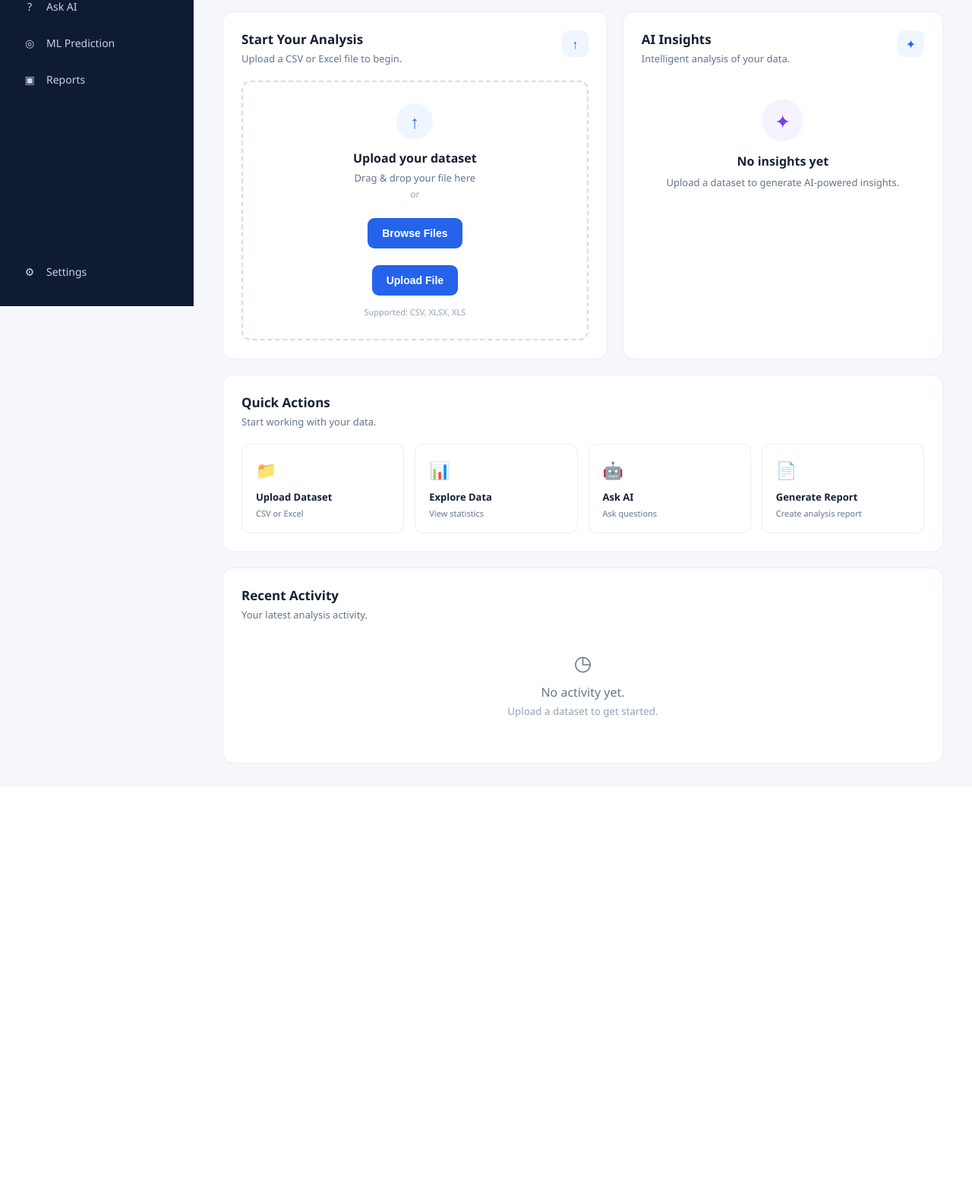
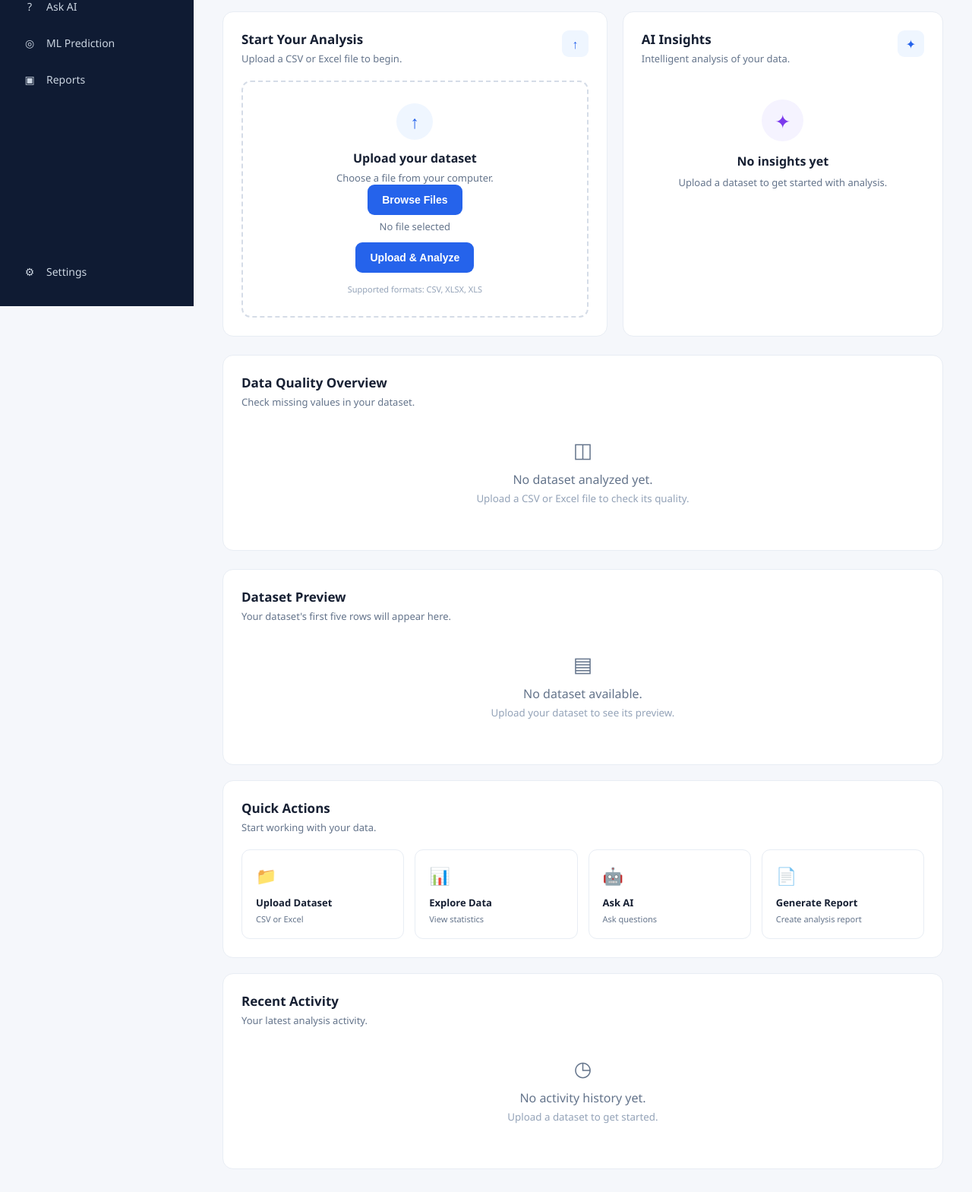
Before and after one commit to Viivek17/AI-Data-Analytics-Dashboard, a Flask app: page / in a window 1280 px wide. Shown: the part 397-1966 px from the top of the page at 76% size. Before the commit the page ends 1402 px from the top, so only its background shows below. Run offline with Flask 3, Linux system fonts and the light colour scheme.

Commit message:
Integrate dataset upload with dashboard UI

```diff
--- a/app.py
+++ b/app.py
@@ -1,13 +1,33 @@
-from flask import Flask, render_template, request
+from flask import Flask, render_template, request, redirect, url_for, flash
 import os
 import pandas as pd
+from werkzeug.utils import secure_filename
 
 app = Flask(__name__)
+app.secret_key = "insightforge-dev-key"
 
 UPLOAD_FOLDER = "uploads"
+ALLOWED_EXTENSIONS = {"csv", "xlsx", "xls"}
+
 app.config["UPLOAD_FOLDER"] = UPLOAD_FOLDER
 
 os.makedirs(UPLOAD_FOLDER, exist_ok=True)
+
+
+def allowed_file(filename):
+    return (
+        "." in filename
+        and filename.rsplit(".", 1)[1].lower() in ALLOWED_EXTENSIONS
+    )
+
+
+def read_dataset(file_path):
+    extension = file_path.rsplit(".", 1)[1].lower()
+
+    if extension == "csv":
+        return pd.read_csv(file_path)
+
+    return pd.read_excel(file_path)
 
 
 @app.route("/")
@@ -17,61 +37,64 @@ def home():
 
 @app.route("/upload", methods=["POST"])
 def upload_file():
-
     file = request.files.get("file")
 
-    if not file or file.filename == "":
-        return "No file selected"
+    if file is None or file.filename == "":
+        flash("Please select a dataset first.", "error")
+        return redirect(url_for("home"))
 
-    file_path = os.path.join(
-        app.config["UPLOAD_FOLDER"],
-        file.filename
-    )
+    if not allowed_file(file.filename):
+        flash("Please upload a CSV or Excel file.", "error")
+        return redirect(url_for("home"))
 
-    file.save(file_path)
+    filename = secure_filename(file.filename)
+
+    if not filename:
+        flash("Invalid filename.", "error")
+        return redirect(url_for("home"))
+
+    file_path = os.path.join(app.config["UPLOAD_FOLDER"], filename)
 
     try:
+        file.save(file_path)
+        df = read_dataset(file_path)
 
-        # Read CSV
-        if file.filename.lower().endswith(".csv"):
-            df = pd.read_csv(file_path)
+        rows, columns = df.shape
+        missing_values = int(df.isna().sum().sum())
+        total_cells = rows * columns
 
-        # Read Excel
-        elif file.filename.lower().endswith((".xlsx", ".xls")):
-            df = pd.read_excel(file_path)
+        if total_cells > 0:
+            quality_score = round(
+                ((total_cells - missing_values) / total_cells) * 100,
+                2
+            )
+        else:
+            quality_score = 100.0
 
-        else:
-            return "Unsupported file format"
-
-        rows = len(df)
-        columns = len(df.columns)
-
-        preview = df.head(5).to_html(
+        preview_html = df.head(5).to_html(
+            index=False,
             classes="data-preview",
-            index=False
+            border=0,
+            na_rep="Missing"
         )
 
-        return f"""
-        <h1>Dataset Uploaded Successfully</h1>
+        return render_template(
+            "index.html",
+            dataset_name=filename,
+            total_rows=rows,
+            total_columns=columns,
+            missing_values=missing_values,
+            quality_score=quality_score,
+            preview_table=preview_html
+        )
 
-        <p><strong>File:</strong> {file.filename}</p>
-
-        <p><strong>Total Rows:</strong> {rows}</p>
-
-        <p><strong>Total Columns:</strong> {columns}</p>
-
-        <h2>Dataset Preview</h2>
-
-        {preview}
-
-        <br>
-
-        <a href="/">← Back to Dashboard</a>
-        """
-
-    except Exception as e:
-
-        return f"Error reading dataset: {str(e)}"
+    except Exception:
+        app.logger.exception("Dataset processing failed")
+        flash(
+            "Could not read this dataset. Please check the file format.",
+            "error"
+        )
+        return redirect(url_for("home"))
 
 
 if __name__ == "__main__":
--- a/static/css/style.css
+++ b/static/css/style.css
@@ -537,3 +537,99 @@ body {
         grid-template-columns: 1fr;
     }
 }
+/* Day 4: Dataset preview and data quality */
+
+.notice {
+    padding: 14px 18px;
+    margin-bottom: 20px;
+    border-radius: 10px;
+    background: #e8f5e9;
+    color: #216e39;
+}
+
+.notice.error {
+    background: #ffebee;
+    color: #b42318;
+}
+
+.quality-panel,
+.preview-panel {
+    margin-top: 24px;
+}
+
+.quality-details {
+    display: grid;
+    grid-template-columns: repeat(3, minmax(0, 1fr));
+    gap: 16px;
+    margin-top: 20px;
+}
+
+.quality-item {
+    padding: 18px;
+    border: 1px solid #e7eaf0;
+    border-radius: 12px;
+    display: flex;
+    flex-direction: column;
+    gap: 10px;
+    overflow-wrap: anywhere;
+}
+
+.quality-item span {
+    color: #697386;
+    font-size: 13px;
+}
+
+.quality-item strong {
+    color: #202b3c;
+    font-size: 18px;
+}
+
+.quality-note {
+    margin-top: 16px;
+    color: #697386;
+    font-size: 12px;
+    line-height: 1.6;
+}
+
+.table-container {
+    width: 100%;
+    overflow-x: auto;
+    margin-top: 20px;
+}
+
+.data-preview {
+    width: 100%;
+    border-collapse: collapse;
+    font-size: 13px;
+    text-align: left;
+}
+
+.data-preview th,
+.data-preview td {
+    padding: 12px 14px;
+    border-bottom: 1px solid #e7eaf0;
+    white-space: nowrap;
+}
+
+.data-preview th {
+    background: #f3f6fb;
+    color: #26364b;
+    font-weight: 600;
+}
+
+.data-preview tbody tr:hover {
+    background: #f8faff;
+}
+
+.selected-file {
+    margin: 12px 0;
+    font-size: 13px;
+    color: #697386;
+    overflow-wrap: anywhere;
+}
+
+@media (max-width: 650px) {
+    .quality-details {
+        grid-template-columns: 1fr;
+    }
+}
--- a/templates/index.html
+++ b/templates/index.html
@@ -20,7 +20,6 @@
 
         <div class="brand">
             <div class="brand-icon">IF</div>
-
             <div>
                 <h2>InsightForge</h2>
                 <span>AI Analytics</span>
@@ -29,60 +28,48 @@
 
         <nav class="navigation">
 
-            <a href="#" class="nav-item active">
-                <span>⌂</span>
-                Dashboard
+            <a href="/" class="nav-item active">
+                <span>⌂</span> Dashboard
+            </a>
+
+            <a href="#upload-section" class="nav-item">
+                <span>↑</span> Upload Data
+            </a>
+
+            <a href="#quality-section" class="nav-item">
+                <span>◫</span> Data Quality
             </a>
 
             <a href="#" class="nav-item">
-                <span>↑</span>
-                Upload Data
+                <span>⚙</span> Data Cleaning
             </a>
 
             <a href="#" class="nav-item">
-                <span>◫</span>
-                Data Quality
+                <span>◈</span> EDA & Visualization
             </a>
 
             <a href="#" class="nav-item">
-                <span>⚙</span>
-                Data Cleaning
+                <span>✦</span> AI Insights
             </a>
 
             <a href="#" class="nav-item">
-                <span>◈</span>
-                EDA & Visualization
+                <span>?</span> Ask AI
             </a>
 
             <a href="#" class="nav-item">
-                <span>✦</span>
-                AI Insights
+                <span>◎</span> ML Prediction
             </a>
 
             <a href="#" class="nav-item">
-                <span>?</span>
-                Ask AI
-            </a>
-
-            <a href="#" class="nav-item">
-                <span>◎</span>
-                ML Prediction
-            </a>
-
-            <a href="#" class="nav-item">
-                <span>▣</span>
-                Reports
+                <span>▣</span> Reports
             </a>
 
         </nav>
 
         <div class="sidebar-bottom">
-
             <a href="#" class="nav-item">
-                <span>⚙</span>
-                Settings
+                <span>⚙</span> Settings
             </a>
-
         </div>
 
     </aside>
@@ -96,49 +83,51 @@
 
             <div>
                 <h1>Dashboard</h1>
-
-                <p>
-                    Analyze your data and discover meaningful insights.
-                </p>
+                <p>Analyze your data and discover meaningful insights.</p>
             </div>
 
             <div class="profile">
-
-                <div class="avatar">
-                    V
-                </div>
-
+                <div class="avatar">V</div>
                 <div>
                     <strong>Vivek</strong>
                     <small>Data Analyst</small>
                 </div>
-
             </div>
 
         </header>
+
+
+        <!-- FLASH MESSAGES -->
+        {% with messages = get_flashed_messages(with_categories=true) %}
+            {% if messages %}
+                {% for category, message in messages %}
+                    <div class="notice {{ category }}">
+                        {{ message }}
+                    </div>
+                {% endfor %}
+            {% endif %}
+        {% endwith %}
 
 
         <!-- WELCOME -->
         <section class="welcome-card">
 
             <div>
-
                 <span class="welcome-label">
                     AI-POWERED DATA ANALYSIS
                 </span>
 
-                <h2>
-                    Turn your data into insights.
-                </h2>
+                <h2>Turn your data into insights.</h2>
 
                 <p>
                     Upload your dataset and let InsightForge AI
                     analyze, visualize and explain your data.
                 </p>
-
             </div>
 
-            <button class="primary-btn">
+            <button class="primary-btn"
+                    type="button"
+                    onclick="document.getElementById('fileInput').click()">
                 + Upload Dataset
             </button>
 
@@ -149,111 +138,65 @@
         <section class="stats-grid">
 
             <div class="stat-card">
-
-                <div class="stat-icon blue">
-                    ▣
-                </div>
-
+                <div class="stat-icon blue">▣</div>
                 <div>
                     <span>Total Datasets</span>
-                    <h3>0</h3>
+                    <h3>{{ 1 if dataset_name else 0 }}</h3>
                 </div>
-
             </div>
 
+            <div class="stat-card">
+                <div class="stat-icon green">▤</div>
+                <div>
+                    <span>Total Rows</span>
+                    <h3>{{ total_rows if total_rows is defined else 0 }}</h3>
+                </div>
+            </div>
 
             <div class="stat-card">
-
-                <div class="stat-icon green">
-                    ▤
+                <div class="stat-icon purple">▥</div>
+                <div>
+                    <span>Total Columns</span>
+                    <h3>{{ total_columns if total_columns is defined else 0 }}</h3>
                 </div>
-
-                <div>
-                    <span>Total Rows</span>
-                    <h3>0</h3>
-                </div>
-
             </div>
 
-
             <div class="stat-card">
-
-                <div class="stat-icon purple">
-                    ▥
-                </div>
-
-                <div>
-                    <span>Total Columns</span>
-                    <h3>0</h3>
-                </div>
-
-            </div>
-
-
-            <div class="stat-card">
-
-                <div class="stat-icon orange">
-                    ✓
-                </div>
-
+                <div class="stat-icon orange">✓</div>
                 <div>
                     <span>Data Quality</span>
-                    <h3>--</h3>
+                    <h3>
+                        {{ quality_score ~ '%' if quality_score is defined else '--' }}
+                    </h3>
                 </div>
-
             </div>
 
         </section>
 
 
-        <!-- MAIN CARDS -->
+        <!-- UPLOAD AND INSIGHTS -->
         <section class="content-grid">
 
-
             <!-- UPLOAD PANEL -->
-            <div class="panel">
+            <div class="panel" id="upload-section">
 
                 <div class="panel-title">
-
                     <div>
                         <h3>Start Your Analysis</h3>
-
-                        <p>
-                            Upload a CSV or Excel file to begin.
-                        </p>
+                        <p>Upload a CSV or Excel file to begin.</p>
                     </div>
 
-                    <span class="panel-icon">
-                        ↑
-                    </span>
-
+                    <span class="panel-icon">↑</span>
                 </div>
 
-
-                <!-- UPLOAD BOX -->
                 <div class="upload-box">
 
-                    <div class="upload-cloud">
-                        ↑
-                    </div>
+                    <div class="upload-cloud">↑</div>
 
-                    <h4>
-                        Upload your dataset
-                    </h4>
+                    <h4>Upload your dataset</h4>
+                    <p>Choose a file from your computer.</p>
 
-                    <p>
-                        Drag & drop your file here
-                    </p>
-
-                    <span>
-                        or
-                    </span>
-
-                    <br><br>
-
-
-                    <!-- UPLOAD FORM -->
-                    <form action="/upload"
+                    <form action="{{ url_for('upload_file') }}"
                           method="POST"
                           enctype="multipart/form-data">
 
@@ -262,6 +205,7 @@
                             name="file"
                             id="fileInput"
                             accept=".csv,.xlsx,.xls"
+                            required
                             hidden
                         >
 
@@ -272,20 +216,17 @@
                             Browse Files
                         </button>
 
-                        <br><br>
+                        <p id="selectedFile" class="selected-file">
+                            No file selected
+                        </p>
 
-                        <button
-                            type="submit"
-                            class="primary-btn">
-                            Upload File
+                        <button type="submit" class="primary-btn">
+                            Upload & Analyze
                         </button>
 
                     </form>
 
-
-                    <small>
-                        Supported: CSV, XLSX, XLS
-                    </small>
+                    <small>Supported formats: CSV, XLSX, XLS</small>
 
                 </div>
 
@@ -296,36 +237,36 @@
             <div class="panel">
 
                 <div class="panel-title">
-
                     <div>
                         <h3>AI Insights</h3>
-
-                        <p>
-                            Intelligent analysis of your data.
-                        </p>
+                        <p>Intelligent analysis of your data.</p>
                     </div>
 
-                    <span class="panel-icon">
-                        ✦
-                    </span>
-
+                    <span class="panel-icon">✦</span>
                 </div>
-
 
                 <div class="ai-empty">
 
-                    <div class="ai-icon">
-                        ✦
-                    </div>
+                    <div class="ai-icon">✦</div>
 
-                    <h4>
-                        No insights yet
-                    </h4>
+                    {% if dataset_name is defined %}
 
-                    <p>
-                        Upload a dataset to generate
-                        AI-powered insights.
-                    </p>
+                        <h4>Dataset loaded!</h4>
+
+                        <p>
+                            Your dataset is ready for further analysis.
+                            More insights will be added in upcoming steps.
+                        </p>
+
+                    {% else %}
+
+                        <h4>No insights yet</h4>
+
+                        <p>
+                            Upload a dataset to get started with analysis.
+                        </p>
+
+                    {% endif %}
 
                 </div>
 
@@ -334,21 +275,100 @@
         </section>
 
 
+        <!-- DATA QUALITY -->
+        <section class="panel quality-panel" id="quality-section">
+
+            <div class="panel-title">
+                <div>
+                    <h3>Data Quality Overview</h3>
+                    <p>Check missing values in your dataset.</p>
+                </div>
+            </div>
+
+            {% if dataset_name is defined %}
+
+                <div class="quality-details">
+
+                    <div class="quality-item">
+                        <span>Dataset</span>
+                        <strong>{{ dataset_name }}</strong>
+                    </div>
+
+                    <div class="quality-item">
+                        <span>Missing Values</span>
+                        <strong>{{ missing_values }}</strong>
+                    </div>
+
+                    <div class="quality-item">
+                        <span>Quality Score</span>
+                        <strong>{{ quality_score }}%</strong>
+                    </div>
+
+                </div>
+
+                <p class="quality-note">
+                    Quality score represents the percentage of non-missing
+                    cells. It does not measure every type of data error.
+                </p>
+
+            {% else %}
+
+                <div class="empty-activity">
+                    <span>◫</span>
+                    <p>No dataset analyzed yet.</p>
+                    <small>Upload a CSV or Excel file to check its quality.</small>
+                </div>
+
+            {% endif %}
+
+        </section>
+
+
+        <!-- DATASET PREVIEW -->
+        <section class="panel preview-panel">
+
+            <div class="panel-title">
+                <div>
+                    <h3>Dataset Preview</h3>
+
+                    <p>
+                        {% if dataset_name is defined %}
+                            Preview of {{ dataset_name }}
+                        {% else %}
+                            Your dataset's first five rows will appear here.
+                        {% endif %}
+                    </p>
+                </div>
+            </div>
+
+            {% if preview_table is defined %}
+
+                <div class="table-container">
+                    {{ preview_table | safe }}
+                </div>
+
+            {% else %}
+
+                <div class="empty-activity">
+                    <span>▤</span>
+                    <p>No dataset available.</p>
+                    <small>Upload your dataset to see its preview.</small>
+                </div>
+
+            {% endif %}
+
+        </section>
+
+
         <!-- QUICK ACTIONS -->
         <section class="panel quick-panel">
 
             <div class="panel-title">
-
                 <div>
                     <h3>Quick Actions</h3>
-
-                    <p>
-                        Start working with your data.
-                    </p>
+                    <p>Start working with your data.</p>
                 </div>
-
             </div>
-
 
             <div class="quick-actions">
 
@@ -385,30 +405,16 @@
         <section class="panel recent-panel">
 
             <div class="panel-title">
-
                 <div>
                     <h3>Recent Activity</h3>
-
-                    <p>
-                        Your latest analysis activity.
-                    </p>
+                    <p>Your latest analysis activity.</p>
                 </div>
-
             </div>
 
-
             <div class="empty-activity">
-
                 <span>◷</span>
-
-                <p>
-                    No activity yet.
-                </p>
-
-                <small>
-                    Upload a dataset to get started.
-                </small>
-
+                <p>No activity history yet.</p>
+                <small>Upload a dataset to get started.</small>
             </div>
 
         </section>
@@ -418,8 +424,20 @@
 </div>
 
 
-<!-- JAVASCRIPT -->
 <script src="{{ url_for('static', filename='js/script.js') }}"></script>
+
+<script>
+    const fileInput = document.getElementById("fileInput");
+    const selectedFile = document.getElementById("selectedFile");
+
+    fileInput.addEventListener("change", function () {
+        if (this.files.length > 0) {
+            selectedFile.textContent = this.files[0].name;
+        } else {
+            selectedFile.textContent = "No file selected";
+        }
+    });
+</script>
 
 </body>
 </html>
```
